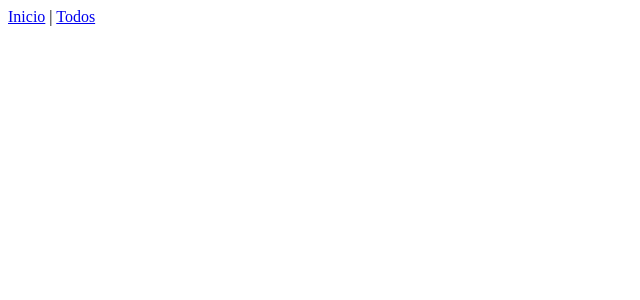
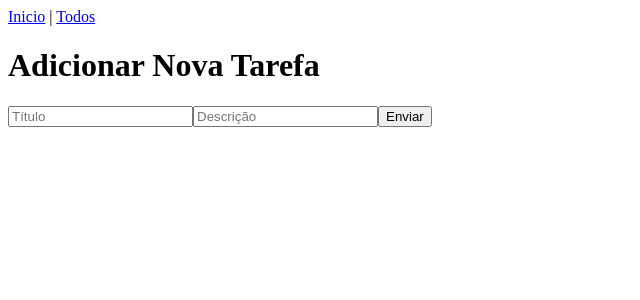
Before and after one commit to especializati/vue-3-composicao-de-api, a Vue app: page /todos/create in a window 1280 px wide. Before the commit this address had no page. Shown: the top 300 px of the page, without its empty margins (0-640 px from the left). Built offline with nearby package versions, Linux system fonts and the light colour scheme.

Commit message:
Add Todo

```diff
--- a/src/router/index.js
+++ b/src/router/index.js
@@ -1,17 +1,21 @@
 import { createRouter, createWebHistory } from 'vue-router'
 import Home from '@/views/Home.vue'
 import Todos from '@/views/Todos/Todos.vue'
+import AddTodo from '@/views/Todos/AddTodo.vue'
 
 const routes = [
   {
     path: '/',
     name: 'home',
     component: Home
-  },
-  {
+  }, {
     path: '/todos',
     name: 'todos.index',
     component: Todos,
+  }, {
+    path: '/todos/create',
+    name: 'todos.create',
+    component: AddTodo,
   }
 ]
 
--- a/src/services/todos.service.js
+++ b/src/services/todos.service.js
@@ -6,4 +6,9 @@
         return axios.get('/todos')
     }
 
+    static async addTodo(params)
+    {
+        return axios.post('/todos', params)
+    }
+
 }
--- /dev/null
+++ b/src/views/Todos/AddTodo.vue
@@ -0,0 +1,45 @@
+<template>
+    <div>
+        <h1>Adicionar Nova Tarefa</h1>
+
+        <form action="#" method="post" @submit.prevent="addTodo">
+            <input type="text" name="title" placeholder="Título" v-model="todo.name">
+            <input type="text" name="description" placeholder="Descrição" v-model="todo.description">
+            <button type="submit" :disabled="todo.loading">
+                <span v-if="todo.loading">Enviando...</span>
+                <span v-else>Enviar</span>
+            </button>
+        </form>
+    </div>
+</template>
+
+<script>
+import { reactive } from 'vue'
+
+import TodoService from '@/services/todos.service'
+import router from '@/router'
+
+export default {
+    name: 'AddTodo',
+    setup() {
+        const todo = reactive({
+            name: '',
+            description: '',
+            completed: false,
+            loading: false
+        })
+
+        const addTodo = () => {
+            todo.loading = true
+            TodoService.addTodo({...todo})
+                        .then(() => router.push({name: 'todos.index'}))
+                        .finally(() => todo.loading = false)
+        }
+
+        return {
+            addTodo,
+            todo
+        }
+    }
+}
+</script>
--- a/src/views/Todos/Todos.vue
+++ b/src/views/Todos/Todos.vue
@@ -1,5 +1,8 @@
 <template>
-    <h1>Lista de Tarefas</h1>
+    <h1>
+        Lista de Tarefas
+        <router-link :to="{name: 'todos.create'}">+</router-link>
+    </h1>
 
     <div v-show="loading">
         Carregando as tarefas
```
